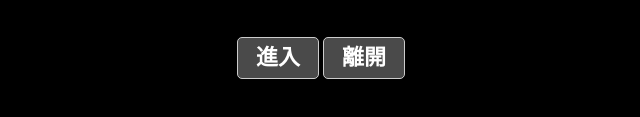
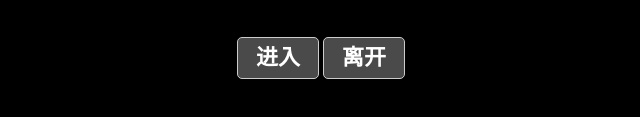
Before and after one commit to liyhong/liyhong.github.io, a plain HTML site: page index.html in a window 1280 px wide. Shown: the part 145-262 px from the top of the page, 319-959 px from the left. Drawn offline with Linux system fonts and the light colour scheme.

Commit message:
Update index.html

```diff
--- a/index.html
+++ b/index.html
@@ -32,8 +32,8 @@ a{color: #fff; text-decoration: none;}
 </p>
 <div class="site">
 	<div class="zhu">
-		<div class="btn"><a rel="nofollow" target="_blank" href="/">進入</a></div>
-	<div class="btn"><a rel="nofollow"  target="_blank" href="/">離開</a></div>
+		<div class="btn"><a rel="nofollow" target="_blank" href="/">进入</a></div>
+	<div class="btn"><a rel="nofollow"  target="_blank" href="https://www.baidu.com/">离开</a></div>
 	</div>
 </div>
 </div>
```
